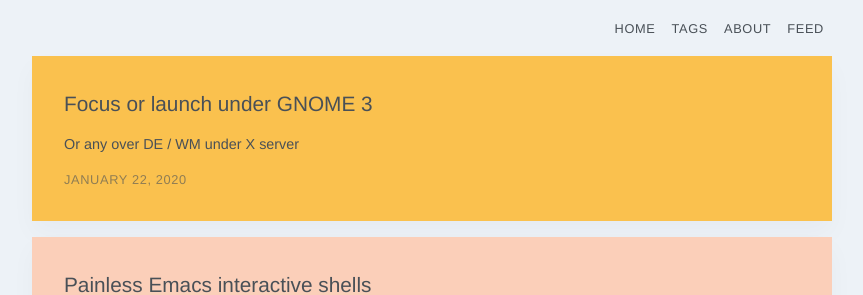
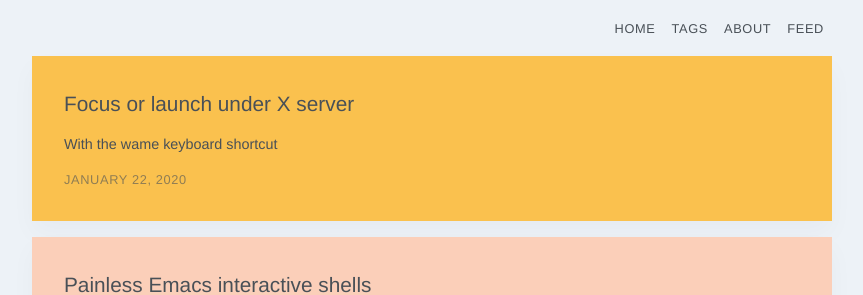
Before and after one commit to p3r7/blog, a Jekyll site: the page built from index.html, in a window 1280 px wide. Shown: the top 295 px of the page, without its empty margins (208-1071 px from the left). Built offline with Jekyll 4.4.1, drawn with Linux system fonts in a browser that asks for light colours; some web fonts are replaced.

Commit message:
Rename to reflect genericity of the solution

```diff
--- a/_posts/2020-01-22-gnome-shortcut-focus-or-launch.md
+++ b/_posts/2020-01-22-gnome-shortcut-focus-or-launch.md
@@ -1,8 +1,8 @@
 ---
 layout: post
-title: Focus or launch under GNOME 3
+title: Focus or launch under X server
 description: A script to focus on program or launch it
-summary: Or any over DE / WM under X server
+summary: With the wame keyboard shortcut
 tags: [linux]
 ---
 
```
